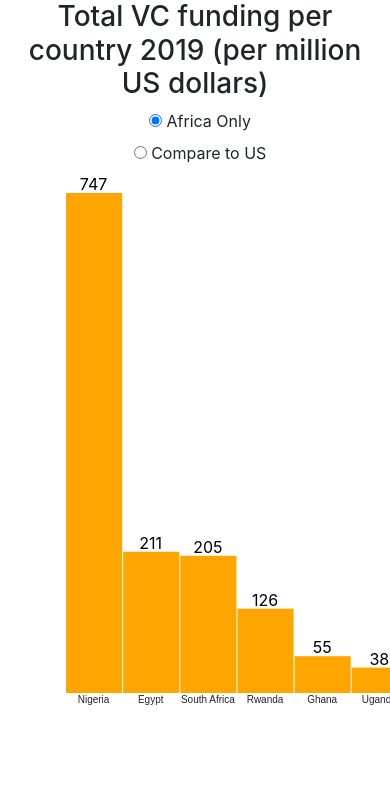
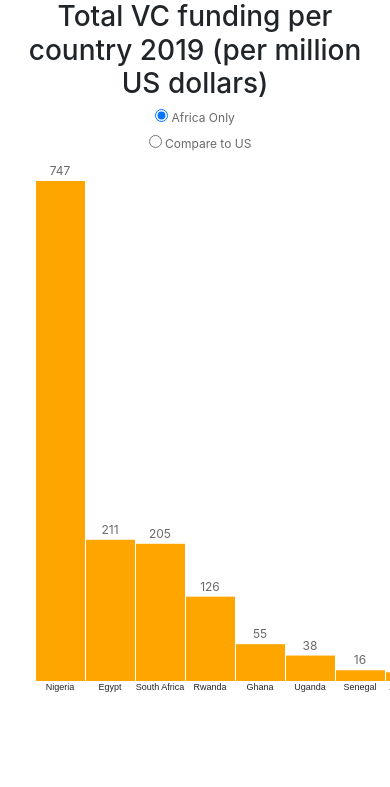
Before and after one commit to KerrieVila/FundingViz, a PHP site: page /index.html in a window 390 px wide; the page is wider, and only the part inside the window is pictured. Shown: the top 787 px of that part. Run offline with PHP 8.4, Linux system fonts and the light colour scheme; some libraries are stand-ins or nearby versions.

Commit message:
Fixes for phone
margin and centering SVG

```diff
--- a/css.css
+++ b/css.css
@@ -1,3 +1,8 @@
+.container{
+  display: inline-block;
+  margin: 0 auto;
+}
+
 .bar {
   fill: orange;
 }
@@ -34,3 +39,7 @@
 .label{
   text-anchor: middle;
 }
+
+input {
+  color: #696969;
+}
--- a/index.html
+++ b/index.html
@@ -15,9 +15,9 @@
 <div class='container'>
   <div class="header">
   	<h3>Total VC funding per country 2019 (per million US dollars)</h3>
-  	<div class='row' style="width: 255px;">
-  					<div class='radio'>
-  						<label class='radio-inline'>
+  	<div class='row' style="width: 195px;">
+			<div class='radio' style="color:#696969; font-size: 12px;">
+				<label class='radio-inline' style="margin-right: 10px;">
 					<input type="radio" name="gender" value="africa" onclick='change(this.value)' checked> Africa Only
 				</label>
 				<label class='radio-inline'>
@@ -26,7 +26,7 @@
 			</div>
   	</div>
   </div>
-	<svg class='chart'></svg>
+	<svg class='chart' style = "display: block; margin: auto;"></svg>
 </div>
 </body>
 
@@ -185,6 +185,8 @@ function update(data){
 					return (height - yChart(d.funding)) - 15;
 				})
 		  .attr("dy", ".75em")
+			.style("font-size", "12px")
+			.style ("fill", "#696969")
 		  .text(function(d) { return d.funding; });
 
 			//labels.exit().remove();
@@ -196,13 +198,14 @@ function update(data){
 	//bottom axis
 	chart.select('.xAxis')
 		.attr("transform", "translate(0," + height + ")")
+		.style("font-size", "9px")
 		.call(xAxis)
 
 }//end update
 
 //set up chart
-var margin = {top: 20, right: 20, bottom: 95, left: 50};
-var width = 800;
+var margin = {top: 20, right: 20, bottom: 95, left: 20};
+var width = 700;
 var height = 500;
 
 var chart = d3.select(".chart")
```
Lines whose indentation alone changed are shown as unchanged.
